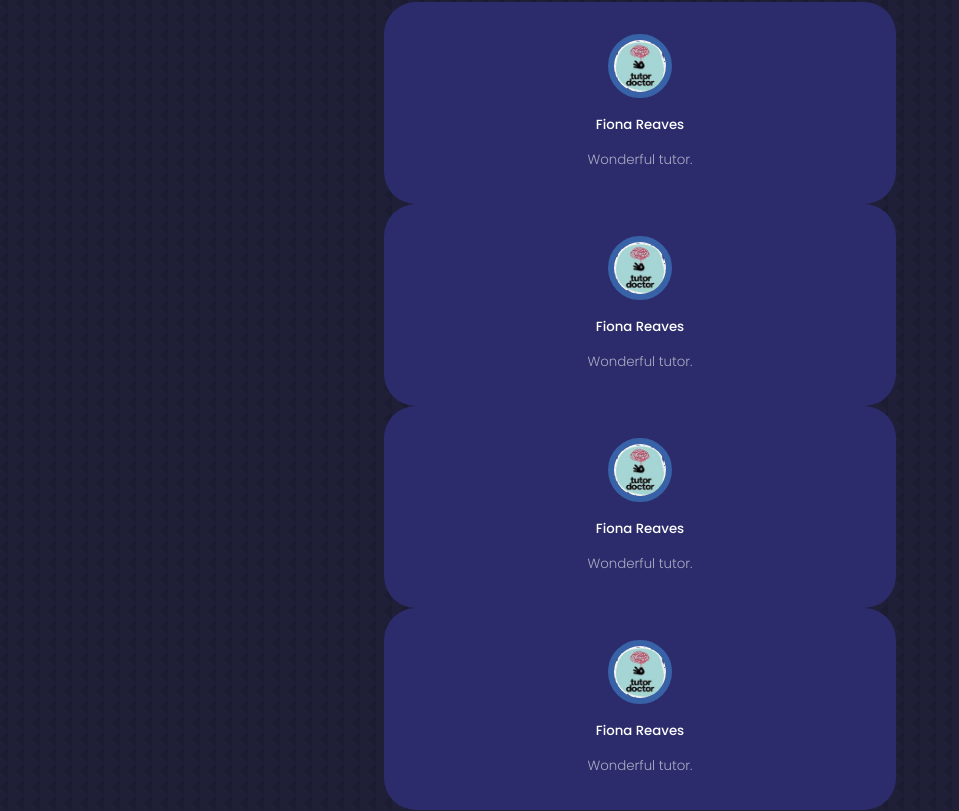
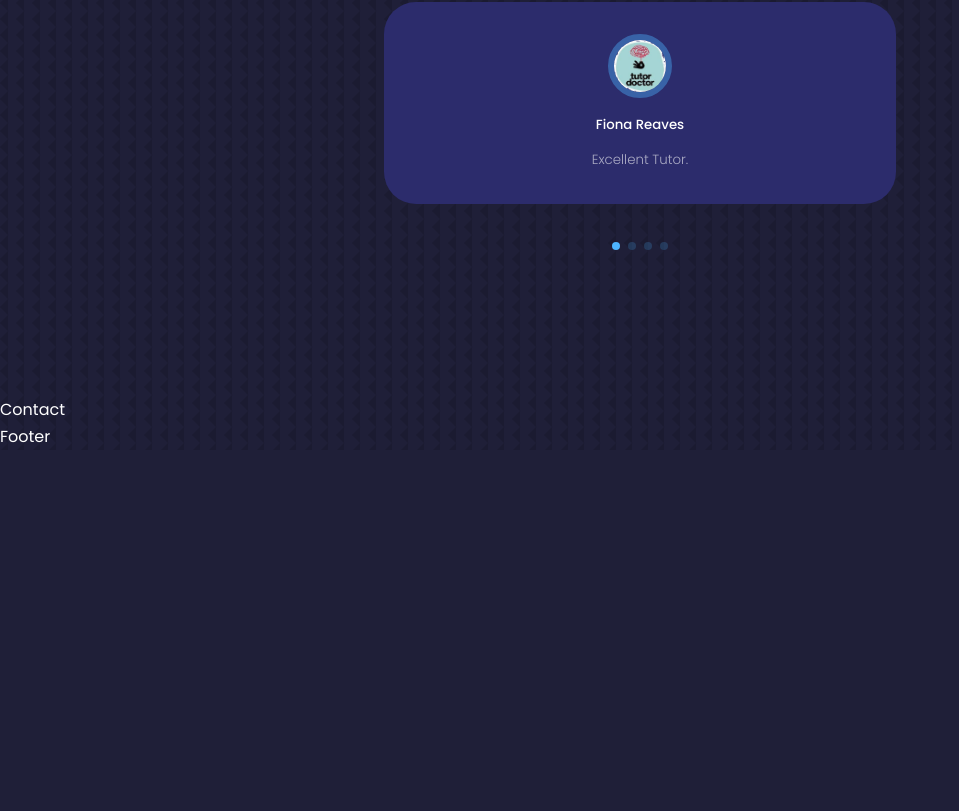
Before and after one commit to gaoaaron1/React-Portfolio, a React (Create React App) app: page / in a window 1280 px wide. Shown: the part 3909-4720 px from the top of the page, without its empty margins (0-959 px from the left). After the commit the page ends 4359 px from the top, so only its background shows below. Built offline with nearby package versions, Linux system fonts and the light colour scheme.

Commit message:
Swipers implemented.

```diff
--- a/package.json
+++ b/package.json
@@ -9,7 +9,8 @@
     "react": "^18.2.0",
     "react-dom": "^18.2.0",
     "react-icons": "^4.4.0",
-    "react-scripts": "5.0.1",
+    "react-scripts": "^5.0.1",
+    "swiper": "^8.3.1",
     "web-vitals": "^2.1.4"
   },
   "scripts": {
--- a/src/components/testimonials/Testimonials.jsx
+++ b/src/components/testimonials/Testimonials.jsx
@@ -5,6 +5,43 @@
 import AVTR3 from '../../assets/avatar3.jpg'
 import AVTR4 from '../../assets/avatar4.jpg'
 
+//-------------------------- SWIPER -------------------------//
+//Do 'npm install swiper' on cmd.
+// import Swiper core and required modules
+import { Pagination } from 'swiper';
+
+import { Swiper, SwiperSlide } from 'swiper/react';
+
+// Import Swiper styles
+import 'swiper/css';
+import 'swiper/css/pagination';
+
+//------------------------ OBJECT ARRAY -------------------//
+// Array of testimonial objects
+const data = [
+    {
+      avatar: AVTR1,
+      name: 'Fiona Reaves',
+      review: 'Excellent Tutor.'
+    },
+    {
+      avatar: AVTR2,
+      name: 'Fiona Reaves',
+      review: 'Excellent Tutor.'
+    },
+    {
+      avatar: AVTR3,
+      name: 'Fiona Reaves',
+      review: 'Excellent Tutor.'
+    },
+    {
+      avatar: AVTR4,
+      name: 'Fiona Reaves',
+      review: 'Excellent Tutor.'
+    },
+]
+
+//------------------------------- FUNCTION FOR TESTIMONIAL ----------------//
 
 const Testimonials = () => {
   return (
@@ -12,45 +49,25 @@
       <h5>Review from clients</h5>
       <h2>Testimonials</h2>
 
-      <div className="container testimonials__container">
-        <article className="testimonial">
-            <div className="client__avatar">
-              <img src={AVTR1} alt="Avatar One" />
-            </div>
-            <h5 className='client__name'>Fiona Reaves</h5>
-            <small className='client__review'>
-                Wonderful tutor.
-            </small>
-        </article>
-        <article className="testimonial">
-            <div className="client__avatar">
-              <img src={AVTR1} alt="Avatar One" />
-            </div>
-            <h5 className='client__name'>Fiona Reaves</h5>
-            <small className='client__review'>
-                Wonderful tutor.
-            </small>
-        </article>
-        <article className="testimonial">
-            <div className="client__avatar">
-              <img src={AVTR1} alt="Avatar One" />
-            </div>
-            <h5 className='client__name'>Fiona Reaves</h5>
-            <small className='client__review'>
-                Wonderful tutor.
-            </small>
-        </article>
-        <article className="testimonial">
-            <div className="client__avatar">
-              <img src={AVTR1} alt="Avatar One" />
-            </div>
-            <h5 className='client__name'>Fiona Reaves</h5>
-            <small className='client__review'>
-                Wonderful tutor.
-            </small>
-        </article>
-
-      </div>
+      <Swiper className="container testimonials__container"
+        // install Swiper modules
+        modules={[Pagination]} spaceBetween={40}
+        slidesPerView={1}
+        pagination={{ clickable: true }}>
+          {
+            data.map(({avatar, name, review}, index) => {
+                return (
+                  <SwiperSlide key={index} className="testimonial">
+                  <div className="client__avatar">
+                    <img src={avatar}/>
+                  </div>
+                  <h5 className='client__name'>{name}</h5>
+                  <small className='client__review'>{review}</small>
+                </SwiperSlide>
+                )
+            })
+          }
+      </Swiper>
     </section>
   )
 }
--- a/src/components/testimonials/testimonials.css
+++ b/src/components/testimonials/testimonials.css
@@ -1,6 +1,6 @@
 .container.testimonials__container {
     width: 40%;
-
+    padding-bottom: 4rem;
 }
 
 .client__avatar {
@@ -28,6 +28,11 @@
     margin: 0.8rem auto 0;
 }
 
+.swiper-pagination-clickable .swiper-pagination-bullet {
+    background: var(--color-primary);
+}
+
+
 /* Media queries to make it responsive.*/
 /* ========================== MEDIA QUERIES (MEDIUM DEVICES) =================== */
 /* tablets */
```
Also changed, not shown: 2 other files (tests, documents, lock files or other folders).
